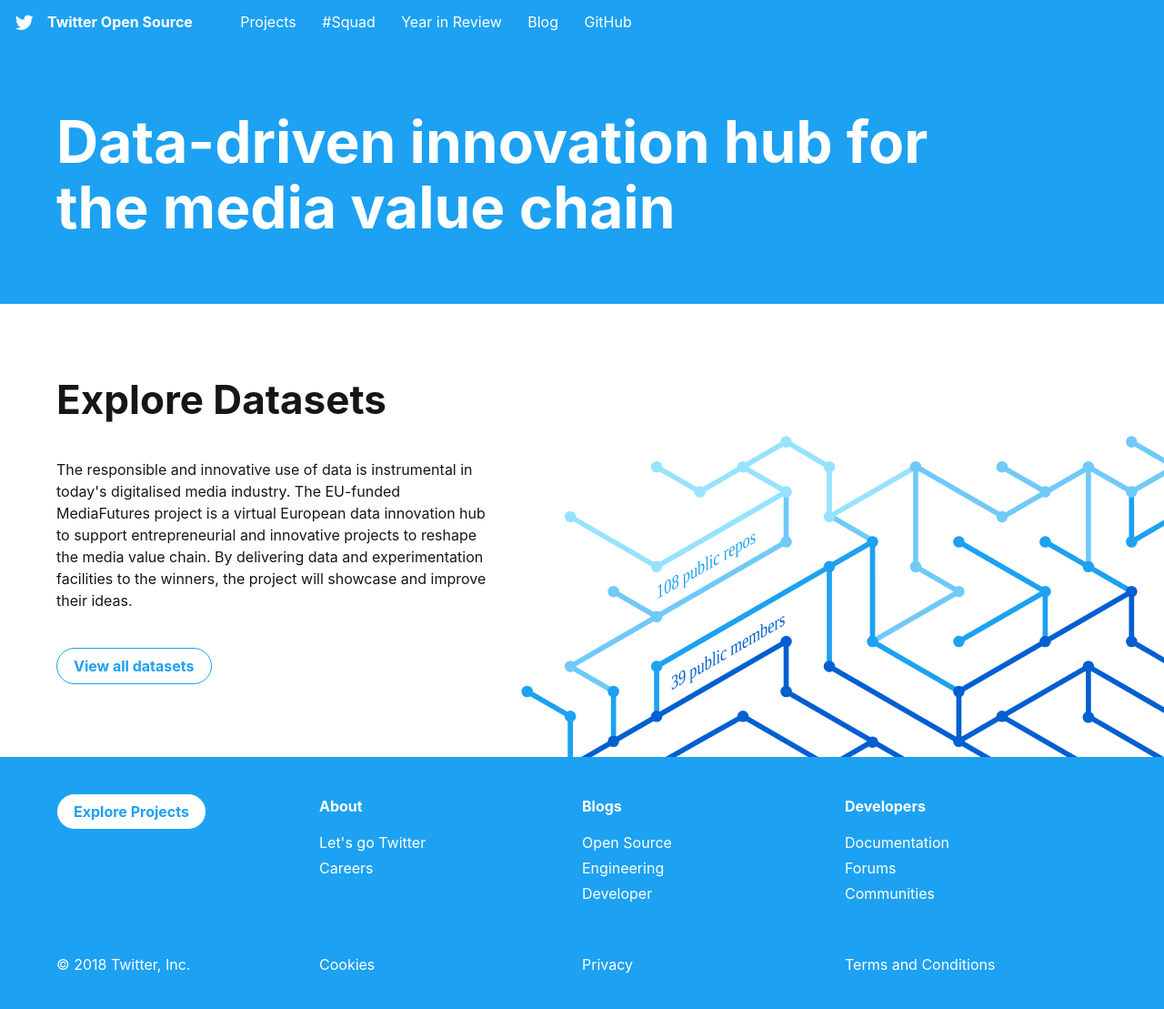
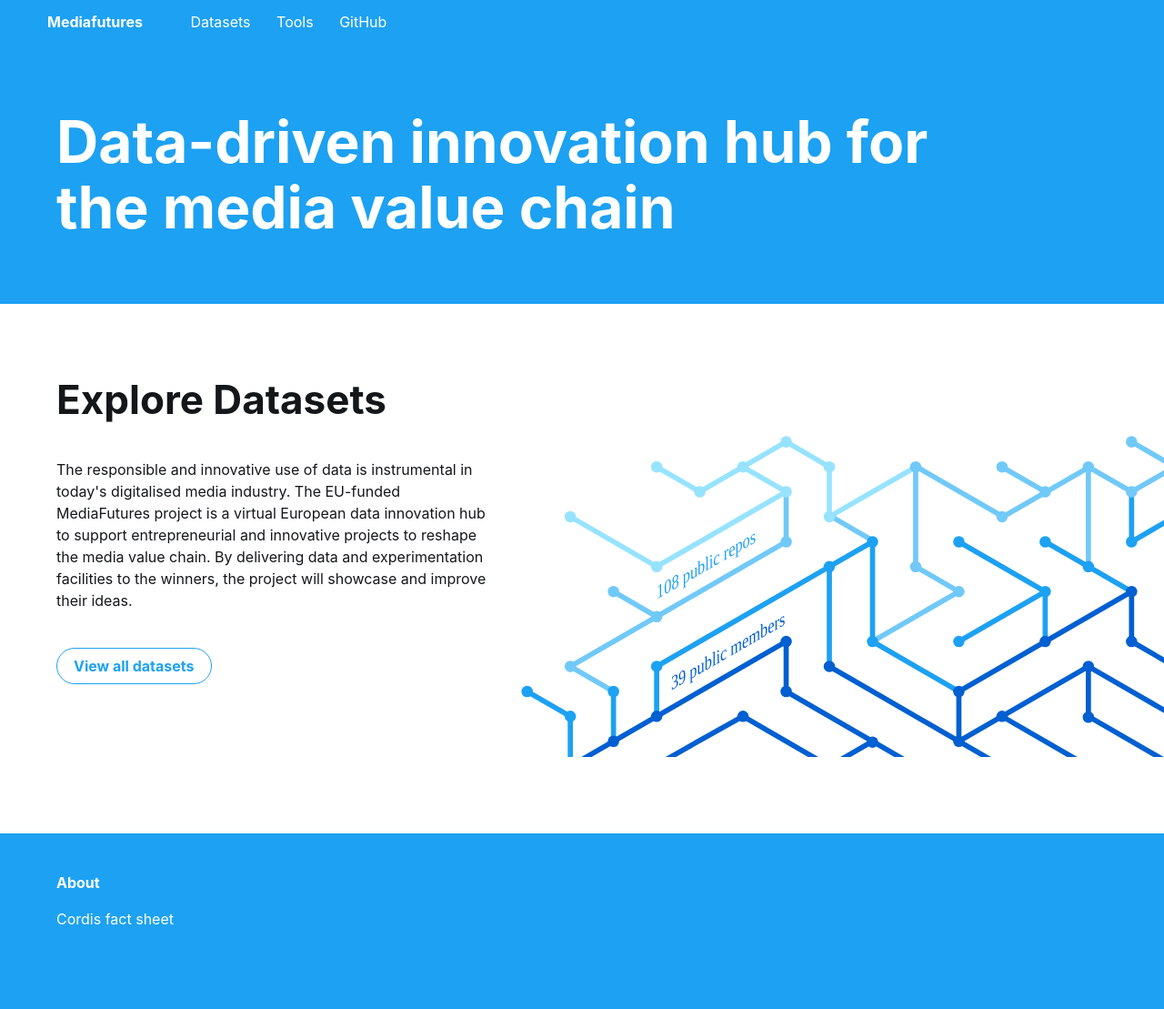
Before and after one commit to twitter/opensource-website, a Jekyll site: the page built from index.html, in a window 1280 px wide and 1114 px high. Shown: the top 1109 px of the window at 91% size. Built offline with Jekyll 4.4.1, drawn with Linux system fonts in a browser that asks for light colours; some web fonts are replaced.

Commit message:
Update default.html

```diff
--- a/_layouts/default.html
+++ b/_layouts/default.html
@@ -46,39 +46,31 @@
     <!-- Navigation Bar -->
     <nav>
         <div class="nav-title">
-            <span class="Icon Icon--logo Icon--large"></span>
+            <!--span class="Icon Icon--logo Icon--large"></span-->
 
             <!-- Link in web -->
-            <a class="home-link" href="{{ site.baseurl }}/">Twitter Open Source</a>
+            <a class="home-link" href="{{ site.baseurl }}/">Mediafutures</a>
 
             <!-- Text in mobile -->
-            <p class="home-text">Twitter Open Source</p>
+            <p class="home-text">Mediafutures</p>
             <span id="caret" class="Icon Icon--caretDown"></span>
         </div>
         <ul class="nav-menu">
             <!-- This link only exists in mobile -->
             <li id="extra-mobile-link" class="nav-list-item">
-                <a class="nav-link" href="{{ site.baseurl }}/">Twitter Open Source</a>
+                <a class="nav-link" href="{{ site.baseurl }}/">Mediafutures</a>
             </li>
 
             <li class="nav-list-item">
-                <a class="nav-link" href="{{ site.baseurl }}/projects">Projects</a>
+                <a class="nav-link" href="{{ site.baseurl }}/projects">Datasets</a>
             </li>
 
             <li class="nav-list-item">
-                <a class="nav-link" href="{{ site.baseurl }}/memberships">#Squad</a>
-            </li>
-
-            <li class="nav-list-item">
-                <a class="nav-link" href="{{ site.baseurl }}/year-in-review">Year in Review</a>
-            </li>
-
-            <li class="nav-list-item">
-                <a class="nav-link" href="https://blog.twitter.com/engineering/en_us/topics/open-source.html" target="_blank">Blog</a>
+                <a class="nav-link" href="{{ site.baseurl }}/memberships">Tools</a>
             </li>
 
             <li class="nav-list-item list-end">
-                <a class="nav-link" href="https://github.com/twitter" target="_blank">GitHub</a>
+                <a class="nav-link" href="https://github.com/mediafutureseu" target="_blank">GitHub</a>
             </li>
         </ul>
     </nav>
@@ -91,49 +83,14 @@
     <!-- Footer -->
     <div class="footer">
         <div class="Grid container">
-            <div class="Grid-cell footer-cell u-size1of4 footer-margin">
+            <!--div class="Grid-cell footer-cell u-size1of4 footer-margin">
                 <button onclick="location.href='{{ site.baseurl }}/projects'" type="button" class="Button Button--large">Explore Projects</button>
-            </div>
+            </div-->
             <div class="Grid-cell footer-cell u-size1of4 footer-margin">
                 <h3 class="xsmall-margin">
                     <a class="foot-link" target="_blank" href="https://about.twitter.com/">About</a>
                 </h3>
-                <a class="foot-link" target="_blank" href="https://about.twitter.com/en_us/lets-go-twitter.html">Let's go Twitter</a>
-                <a class="foot-link" target="_blank" href="https://careers.twitter.com/en.html">Careers</a>
-            </div>
-
-            <div class="Grid-cell footer-cell u-size1of4 footer-margin">
-                <h3 class="xsmall-margin">
-                    <a class="foot-link" target="_blank" href="https://blog.twitter.com/">Blogs</a>
-                </h3>
-                <a class="foot-link" target="_blank" href="https://blog.twitter.com/engineering/en_us/topics/open-source.html">Open Source</a>
-                <a class="foot-link" target="_blank" href="https://blog.twitter.com/engineering/en_us.html">Engineering</a>
-                <a class="foot-link" target="_blank" href="https://blog.twitter.com/developer">Developer</a>
-            </div>
-
-            <div class="Grid-cell footer-cell u-size1of4 footer-margin">
-                <h3 class="xsmall-margin">
-                    <a class="foot-link" target="_blank" href="https://developer.twitter.com/">Developers</a>
-                </h3>
-                <a class="foot-link" target="_blank" href="https://dev.twitter.com/overview/documentation">Documentation</a>
-                <a class="foot-link" target="_blank" href="https://twittercommunity.com/">Forums</a>
-                <a class="foot-link" target="_blank" href="https://dev.twitter.com/community">Communities</a>
-            </div>
-
-            <div class="Grid-cell footer-cell u-size1of4">
-                <a class="foot-link" href="">© 2018 Twitter, Inc.</a>
-            </div>
-
-            <div class="Grid-cell footer-cell u-size1of4">
-                <a class="foot-link" target="_blank" href="https://support.twitter.com/articles/20170520">Cookies</a>
-            </div>
-
-            <div class="Grid-cell footer-cell u-size1of4">
-                <a class="foot-link" target="_blank" href="https://twitter.com/privacy">Privacy</a>
-            </div>
-
-            <div class="Grid-cell footer-cell u-size1of4">
-                <a class="foot-link" target="_blank" href="https://twitter.com/tos">Terms and Conditions</a>
+                <a class="foot-link" target="_blank" href="https://cordis.europa.eu/project/id/951962">Cordis fact sheet</a>
             </div>
 
         </div>
```
